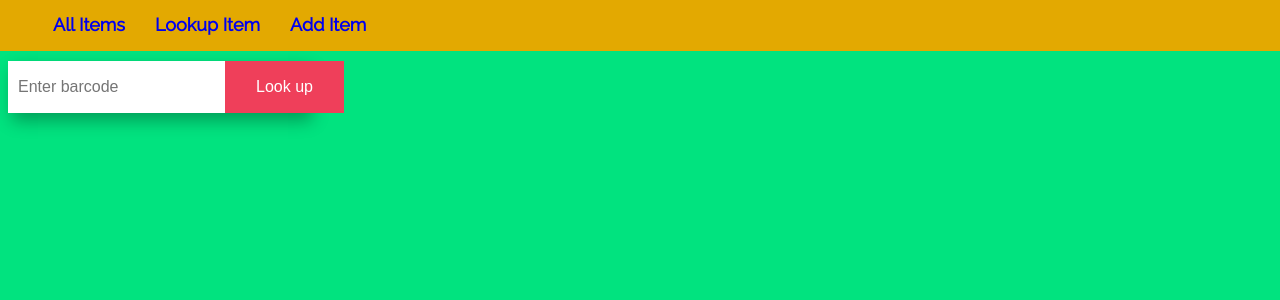
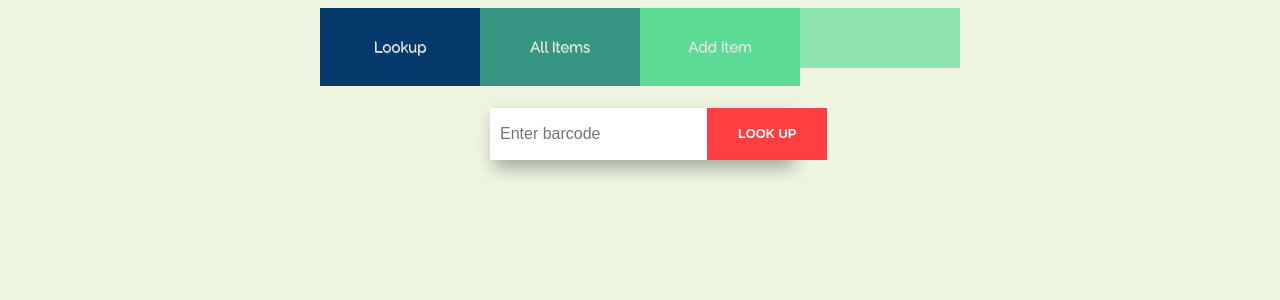
Before and after one commit to msmcsd/price-is-right, a React (Create React App) app: page / in a window 1280 px wide. Shown: the top 300 px of the page. Built offline with nearby package versions, Linux system fonts and the light colour scheme.

Commit message:
Frontend: Switch to a different color theme

```diff
--- a/src/components/AddItem.tsx
+++ b/src/components/AddItem.tsx
@@ -54,7 +54,7 @@ const AddItem = () => {
   // };
 
   return (
-    <section className="product" style={{width: "700px", height: "550px", margin: "0px"}}>
+    <section className="product" style={{width: "700px", height: "480px", margin: "100px auto auto auto"}}>
       <div className="product__photo" style={{width: "300px", height:"480px"}}>
         <div className="photo-container">
           <div className="photo-main">
--- a/src/components/MostRecentPrices.tsx
+++ b/src/components/MostRecentPrices.tsx
@@ -68,7 +68,7 @@ const MostRecentPrices = () => {
   }
 
   return (
-    <div className="container1">
+    <div className="container" style={{margin: "100px auto auto auto"}}>
       {isLoading ? <h1>Spinning server up. Will continue in about 30 seconds...</h1> : populateItems()}
     </div>
   );
--- a/src/components/NavMenu.tsx
+++ b/src/components/NavMenu.tsx
@@ -1,13 +1,51 @@
 import { Link } from "react-router-dom";
 import "../css/NavMenu.css";
+import deleteIcon from "../delete.png";
 
 const NavMenu = () => {
   return (
     <nav>
-      <ul className="nav-links">
+      {/* <ul className="nav-links">
         <li><Link to="/items">All Items</Link></li>
         <li><Link to="/">Lookup Item</Link></li>
         <li><Link to="/additem">Add Item</Link></li>
+      </ul> */}
+      <ul className="nav">
+        <li>
+          <Link to="/">Lookup
+            <i className="fas fa-home fa-3x home">
+              <div className="circle"></div>
+            </i>
+            <div className="title"></div>
+          </Link>
+        </li>
+
+        <li>
+          <Link to="/items">All Items
+            <i className="fab fa-twitter fa-3x twitter">
+              <div className="circle"></div>
+            </i>
+            <div className="title"></div>
+          </Link>
+        </li>
+
+        <li>
+          <Link to="/additem">Add Item
+            <i className="fab fa-codepen fa-3x codepen">
+              <div className="circle"></div></i>
+            <div className="title"></div>
+          </Link>
+        </li>
+
+        <li>
+          <a href="" target="_blank">
+            <i className="fab fa-github fa-3x github">
+              <div className="circle"></div></i>
+            <div className="title">Github</div>
+          </a>
+        </li>
+        <div className="background"></div>
+
       </ul>
     </nav>
   )
--- a/src/css/ItemCard.css
+++ b/src/css/ItemCard.css
@@ -292,6 +292,7 @@ $gray: #9b9b9b;
   box-shadow: inset 0 -1px 0 rgba(0, 0, 0, 0.3);
   color: #000;
   transition: all 0.15s ease;
+  height:35px;
 }
 
 .inp input:hover {
--- a/src/css/ItemLookup.css
+++ b/src/css/ItemLookup.css
@@ -1,10 +1,13 @@
 .flex-form input[type="submit"] {
-  background: #ef3f5a;
+  background: #ff3f40;
   border: 1px solid #ef3f5a;
   color: #fff;
   padding: 0 30px;
   cursor: pointer;
   transition: all 0.2s;
+  text-transform: uppercase;
+  font-size: 0.8em;
+  font-weight: 700;
 }
 
 .flex-form input[type="submit"]:hover {
@@ -18,6 +21,7 @@
   position: relative;
   width: 300px;
   box-shadow: 4px 8px 16px rgba(0, 0, 0, 0.3);
+  margin: 100px auto auto auto
 }
 
 .flex-form>* {
@@ -104,5 +108,6 @@ input[type="text"] {
 .main {
   align-items: center;
   justify-content: center;
-  width: 600px
+  width: 600px;
+  margin: auto;
 }
--- a/src/css/NavMenu.css
+++ b/src/css/NavMenu.css
@@ -1,32 +1,118 @@
+/* @import url("https://fonts.googleapis.com/css?family=Roboto&display=swap"); */
 
-nav {
-  background-color: #e3a901;
-  margin: -10px -10px 10px -10px;
+/* body {
+  background: #edf5e1;
+  font-family: "Roboto", sans-serif;
+  text-transform: uppercase;
+  text-shadow: 0.5px 0.5px 0 #CCCCCC;
+} */
+
+.background {
+  position: fixed;
+  z-index: -1;
+  top: 0;
+  right: 0;
+  bottom: 0;
+  left: 0;
+  transition: 0.75s;
 }
 
-.nav-links {
-  display: inline-flex;
+.nav {
+  padding: 0px;
+  width: 640px;
+  margin: auto auto auto auto;
+
+  list-style-type: none;
+  text-shadow: 0.5px 0.5px 0 #CCCCCC;
+
+  li a {
+    padding: 30px;
+    float: left;
+    width: 100px;
+    text-align: center;
+    font-size: 15px;
+    color: #edf5e1;
+    text-decoration: none;
+  }
+
+  li a:hover .circle {
+    position: relative;
+    z-index: 1;
+    top: -50px;
+    /* width: 80px;
+    height: 80px; */
+    border-radius: 100%;
+    animation: illuminate 2s ease-out infinite;
+    background: #fdc6be;
+  }
+
+  li i {
+    height: 50px;
+  }
+
+  li a:hover i {
+    transform: translateY(-10px);
+  }
+
+  li a .title {
+    font-size: 0px;
+  }
+
+  li a:hover .title {
+    transform: translateY(10px);
+    font-size: 15px;
+    transition: 0.5s;
+  }
+
+  li a.title:hover {
+    transform: translateY(-10px);
+  }
 }
 
-.nav-links li{
-  list-style: none;
+.nav li:first-child a {
+  background: #05386b !important;
 }
 
-.nav-links li a{
-  /* color: #ffffff; */
-  text-decoration: none;
-  font-size: 18px;
-  font-weight: 800;
-  padding: 9px 15px;
-  border-radius: 5px;
-  transition: all 0.3s ease;
+.nav li:nth-child(2) a {
+  background: #379683 !important;
 }
 
-.nav-links li a:hover{
-  background: #3A3B3C;
-  color: #ffffff
+.nav li:nth-child(3) a {
+  background: #5cdb95 !important;
 }
 
-.nav-links .mobile-item{
-  display: none;
+.nav li:nth-child(4) a {
+  background: #8ee4af !important;
 }
+
+.nav li:first-child:hover~.background {
+  background: #05386b;
+}
+
+.nav li:nth-child(2):hover~.background {
+  background: #379683;
+}
+
+.nav li:nth-child(3):hover~.background {
+  background: #5cdb95;
+}
+
+.nav li:nth-child(4):hover~.background {
+  background: #8ee4af;
+}
+
+@keyframes illuminate {
+  0% {
+    transform: scale(0.7, 0.7);
+    opacity: 0.7;
+  }
+
+  50% {
+    opacity: 0.3;
+  }
+
+  100% {
+    transform: scale(1.15);
+    opacity: 0;
+  }
+}
--- a/src/index.css
+++ b/src/index.css
@@ -1,8 +1,8 @@
 @import url('https://fonts.googleapis.com/css?family=Raleway');
 
-* {
+/* * {
   box-sizing: border-box;
-}
+} */
 
 html,
 body {
@@ -13,7 +13,7 @@ body {
   display: grid;
   grid-template-rows: 1fr;
   font-family: "Raleway", sans-serif;
-  background-color: #01e37f;
+  background-color: #edf5e1;
 }
 
 .container {
```
